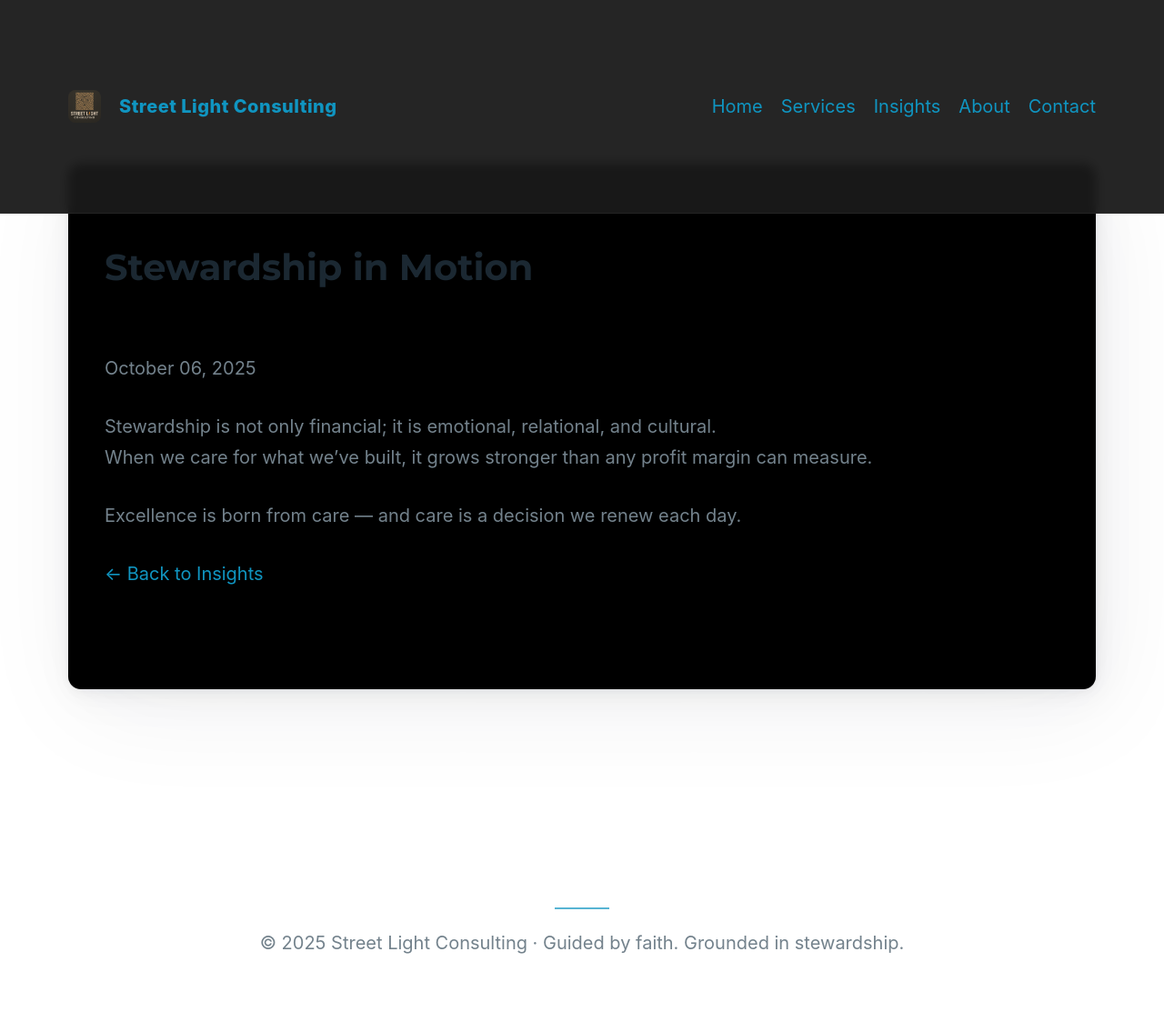
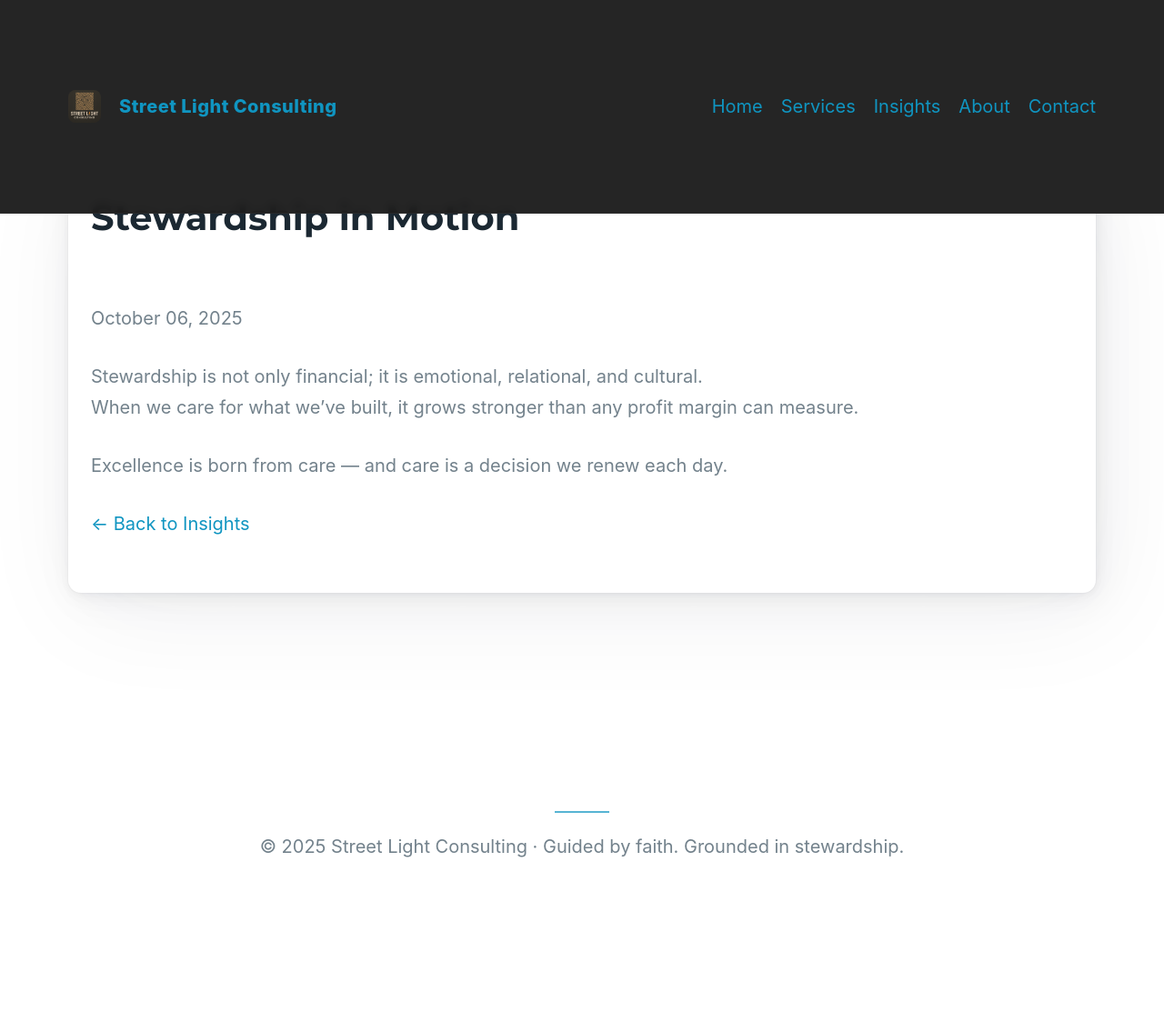
Before and after one commit to Street-Light-Consulting/street-light-consulting.github.io, a Jekyll site: the page built from _posts/2025-10-06-stewardship-in-motion.md, in a window 1280 px wide. Shown: the whole page at 91% size. Built offline with Jekyll 4.4.1, drawn with Linux system fonts in a browser that asks for light colours; after the commit the page ends 1018 px from its top, so only the background shows below that.

Commit message:
update post

```diff
--- a/_layouts/post.html
+++ b/_layouts/post.html
@@ -1,7 +1,7 @@
 ---
 layout: default
 ---
-<article class="post">
+<article class="card">
   <h1>{{ page.title }}</h1>
   <p class="meta">{{ page.date | date: "%B %d, %Y" }}</p>
   <div class="post-body">
```
